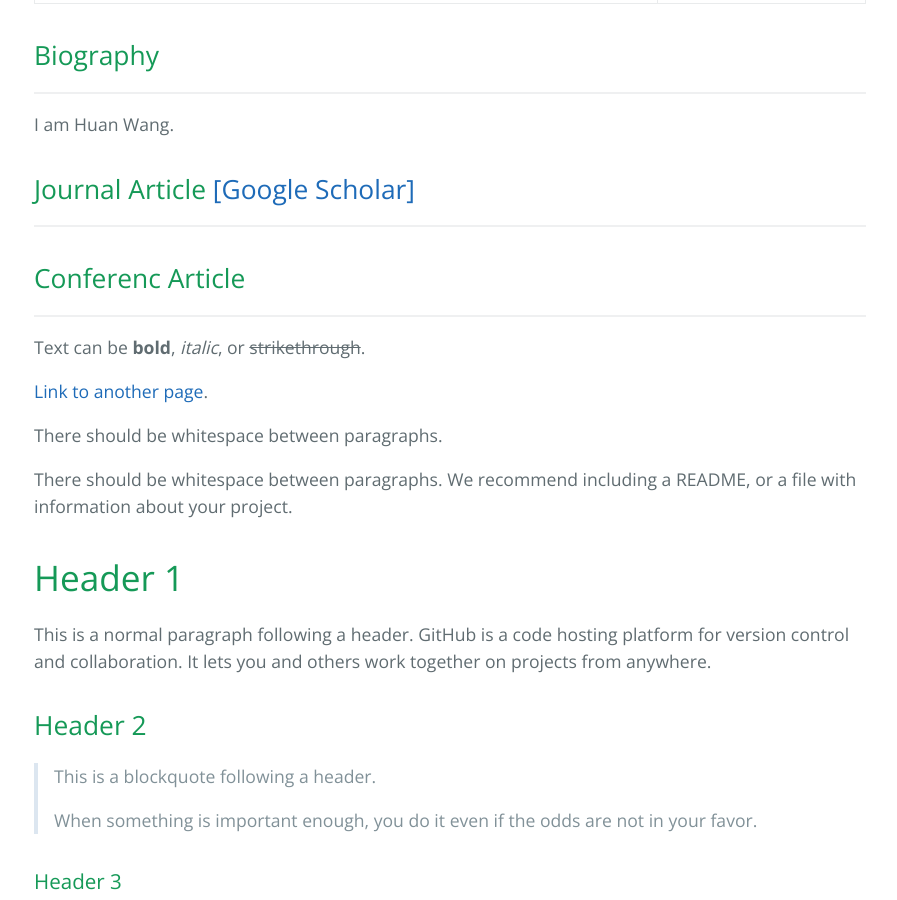
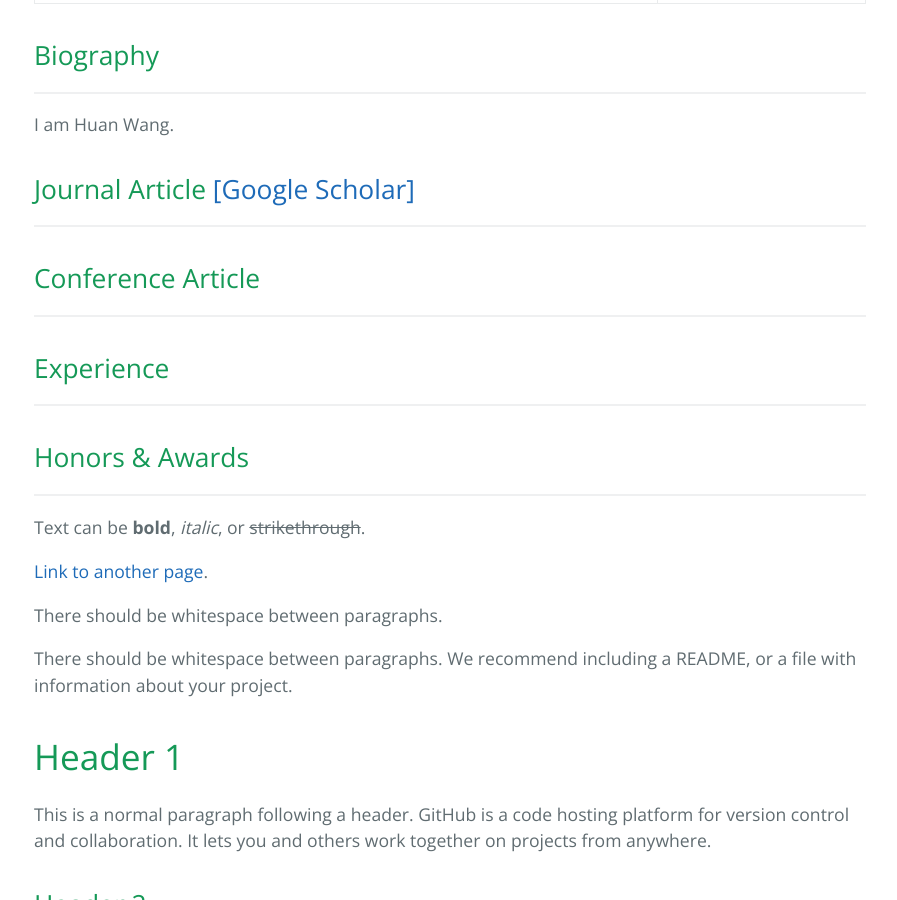
Before and after one commit to WH-HuanWang/WH-HuanWang.github.io, a Jekyll site: the page built from index.md, in a window 1280 px wide and 900 px high, scrolled down 719 px. Shown: the whole window, without its empty margins (190-1087 px from the left). Built offline with Jekyll 4.4.1, drawn with Linux system fonts in a browser that asks for light colours.

Commit message:
Update index.md

```diff
--- a/index.md
+++ b/index.md
@@ -30,7 +30,13 @@ I am Huan Wang.
 * * *
 
 
-## Conferenc Article
+## Conference Article
+* * *
+
+## Experience
+* * *
+
+## Honors & Awards
 * * *
 
 
```
